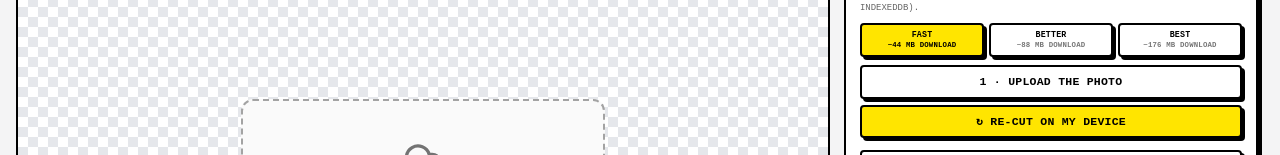
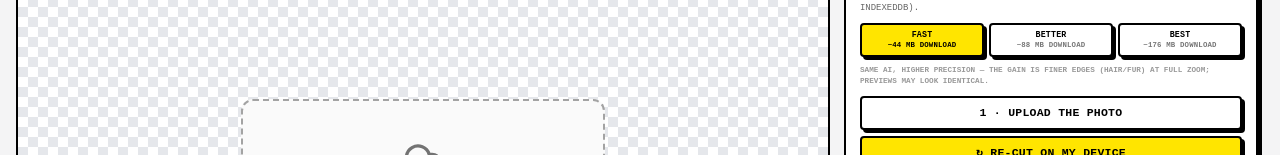
Before and after one commit to reubensonadat/creatorskit, a Next.js app: page /text-behind in a window 1280 px wide. Shown: the part 240-395 px from the top of the page. Built offline with nearby package versions, Linux system fonts and the light colour scheme; no server answers; a web font is replaced by a local one.

Commit message:
model picker copy: set honest expectations about tier differences

```diff
--- a/src/app/background-replace/page.tsx
+++ b/src/app/background-replace/page.tsx
@@ -569,7 +569,7 @@ export default function BackgroundRemoverPage() {
                 )}
                     <p style={{ fontSize: '0.68rem', color: '#666', margin: 0, lineHeight: 1.5, fontWeight: 600 }}>
                         {mode === 'browser'
-                            ? `Runs in your browser — your photo never leaves your device. The ${BROWSER_MODELS[browserModel].label} engine downloads once (${BROWSER_MODELS[browserModel].sub}) and is kept in IndexedDB. Higher quality = slower cut and a longer tab freeze.`
+                            ? `Runs in your browser — your photo never leaves your device. The ${BROWSER_MODELS[browserModel].label} engine downloads once (${BROWSER_MODELS[browserModel].sub}) and is kept in IndexedDB. Higher tiers freeze the tab longer while cutting — the gain is subtler edges (hair, fur) at full zoom; the preview may look identical.`
                             : 'Our server does the cutting — works for any subject, handy on low-power phones.'}
                     </p>
 
--- a/src/app/text-behind/page.tsx
+++ b/src/app/text-behind/page.tsx
@@ -1351,6 +1351,11 @@ export default function TextBehindPage() {
                                             ⚠ {BROWSER_MODELS[browserModel].label} CAN FREEZE THIS TAB — OR YOUR WHOLE PHONE — FOR UP TO ~15 SECONDS WHILE IT CUTS. THAT'S NORMAL; DON'T CLOSE THE PAGE.
                                         </div>
                                     )}
+                                    {cutoutMode === 'browser' && (
+                                        <div style={{ fontSize: '0.48rem', fontFamily: 'monospace', color: '#999', fontWeight: 700, marginBottom: 8 }}>
+                                            SAME AI, HIGHER PRECISION — THE GAIN IS FINER EDGES (HAIR/FUR) AT FULL ZOOM; PREVIEWS MAY LOOK IDENTICAL.
+                                        </div>
+                                    )}
                                     <button className="brutalist-button" style={{ width: '100%', padding: '8px 10px', fontSize: '0.72rem', marginBottom: 6 }} onClick={() => bgInputRef.current?.click()}>
                                         1 · UPLOAD THE PHOTO {bgInfo ? '✓' : ''}
                                     </button>
```
